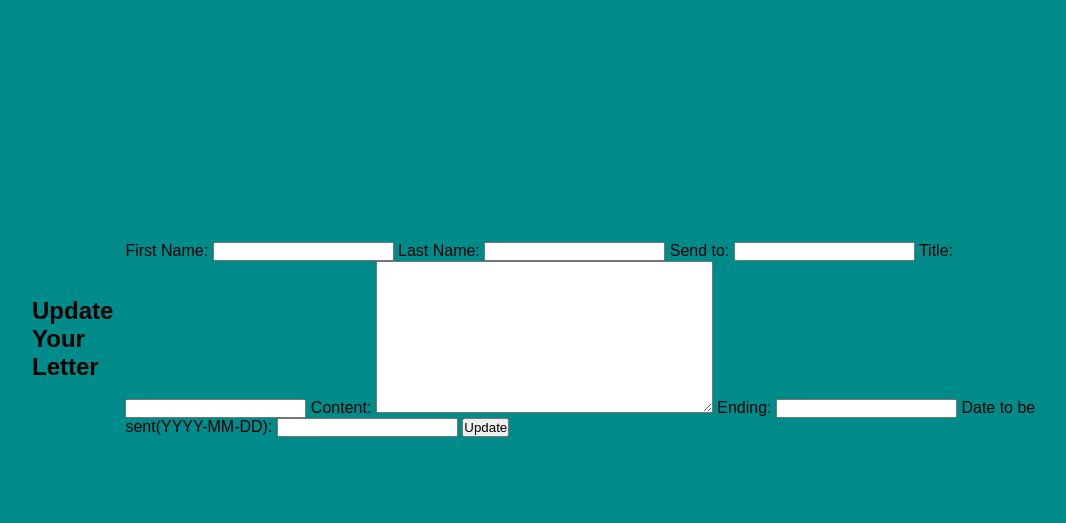
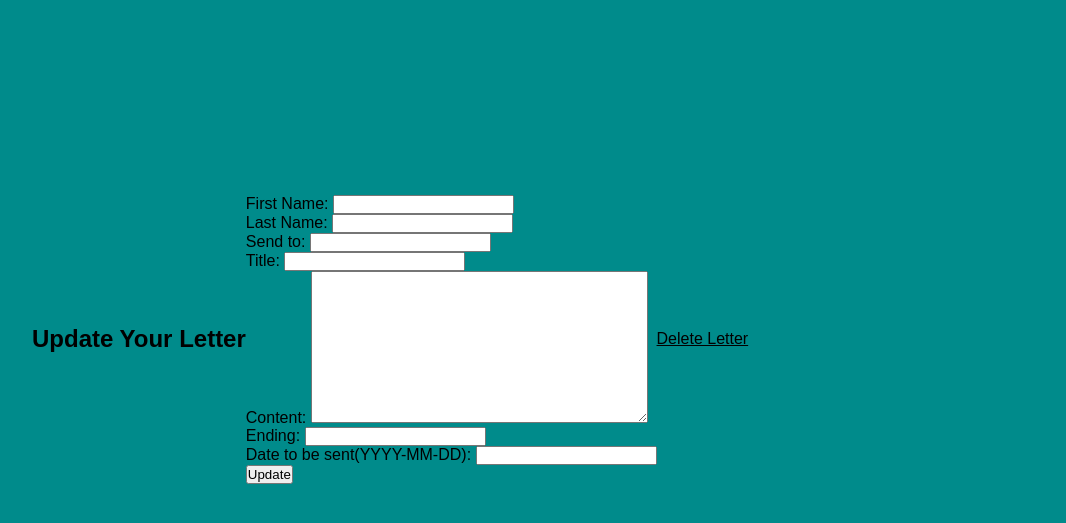
Before and after one commit to bennett200/editingproj, a Django app: template proj_root/letter/templates/letter/update_letter.html in a window 1280 px wide. Shown: the part 61-584 px from the top of the page, without its empty margins (96-1162 px from the left). Run offline with Django 4.2, Linux system fonts and the light colour scheme; the template is opened without the code that fills it: values that come from a table or form of the project are taken from there, others are empty.

Commit message:
changed format of delete_letter.html to form.as_p and added link to delete_letter.html in update_letter.html

```diff
--- a/proj_root/letter/templates/letter/delete_letter.html
+++ b/proj_root/letter/templates/letter/delete_letter.html
@@ -3,5 +3,11 @@
 {% block title %}{% endblock title %}
 
 {% block content %}
+    <form method="post">
+        {% csrf_token %}
+        <p>Are you sure you want to delete this letter?</p>
+        {{ form }}
+        <input type="submit" value="Delete">
+    </form>
 
 {% endblock content %}
--- a/proj_root/letter/templates/letter/update_letter.html
+++ b/proj_root/letter/templates/letter/update_letter.html
@@ -8,8 +8,14 @@ Update Letter
 {% block content %}
     <h1>Update Your Letter</h1>
     <form method="post">
-        {{ form }}
+        {{ form.as_p }}
         <input type="submit" value="Update"/>
     {% csrf_token%}
     </form>
+    <div>
+        {% url 'delete_letter' as delete_letter %}
+        <p><a id="delete-letter-a" class="nav-update-a{% if request.path == delete_letter %} current-page{% endif %}" href="{% url 'delete_letter' %}">Delete Letter</a></p>
+
+    </div>
+
 {% endblock content %}
--- a/proj_root/letter/urls.py
+++ b/proj_root/letter/urls.py
@@ -6,5 +6,6 @@ urlpatterns = [
     path('', views.HomeView.as_view(), name='home'),
     path('letter', views.LetterView.as_view(), name='letter'),
     path('letter/create', views.CreateLetterView.as_view(), name='create_letter'),
-    path('letter/<slug:pk>update', views.UpdateLetterView.as_view(), name='update_letter'),
+    path('letter/<slug:pk>/update', views.UpdateLetterView.as_view(), name='update_letter'),
+    path('letter/update/delete', views.DeleteLetterView.as_view(), name='delete_letter'),
 ]
--- a/proj_root/letter/views.py
+++ b/proj_root/letter/views.py
@@ -30,5 +30,4 @@ class UpdateLetterView(UpdateView):
 class DeleteLetterView(DeleteView):
     template_name = 'letter/delete_letter.html'
     model = Letter
-    form_class = LetterForm
     success_url = reverse_lazy('letter')
```
